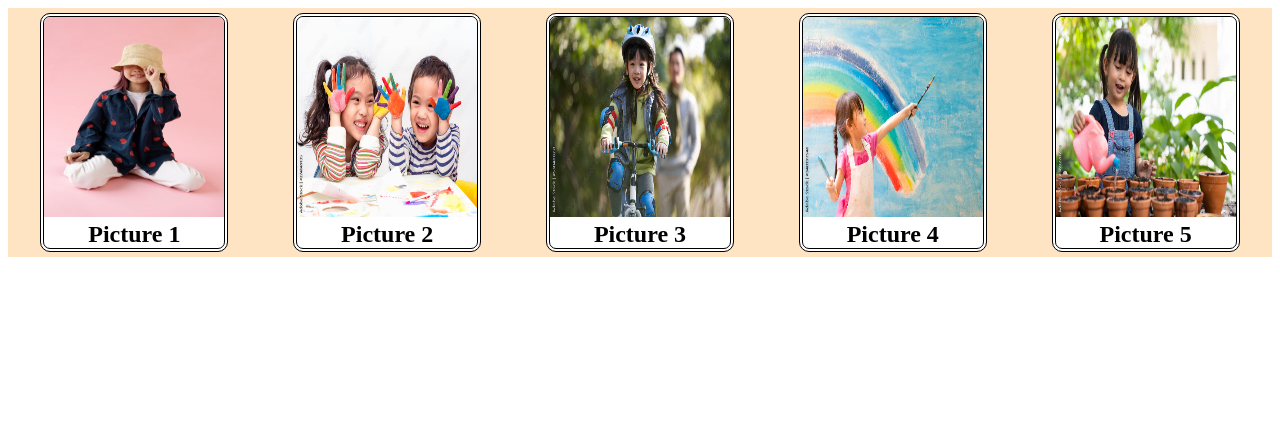
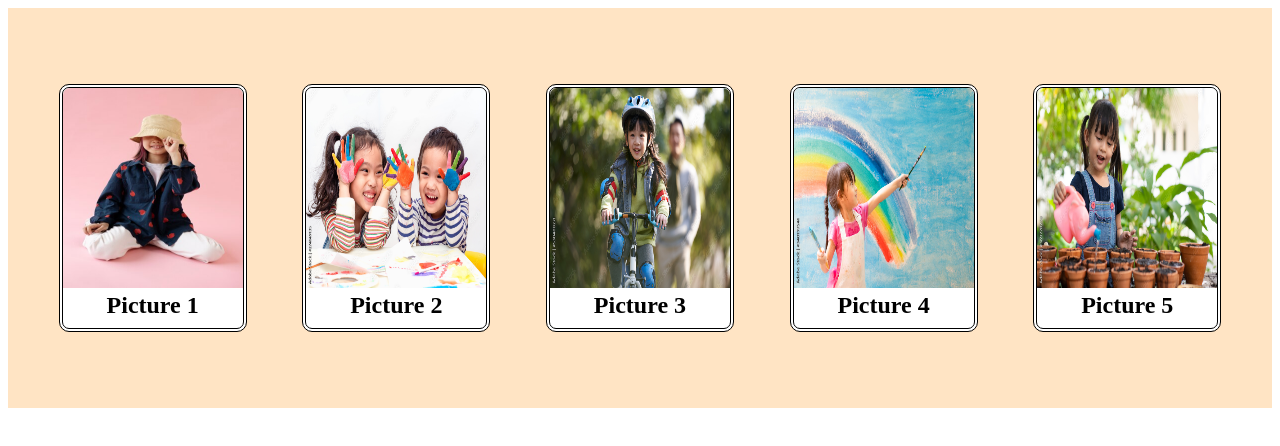
Before and after one commit to Aastha7378/Assign-20, a plain HTML site: page index.html in a window 1280 px wide. Drawn offline with Linux system fonts and the light colour scheme.

Commit message:
flex wrap added

```diff
--- a/index.html
+++ b/index.html
@@ -10,10 +10,15 @@
             background-color: bisque;
             flex-direction: row;
             justify-content: space-around;
+            justify-content: space-evenly;
+            align-items: center;
+            height: 400px;
+            flex-wrap: wrap;
         }
 
         .card{
             width: 180px;
+            height: 240px;
             border: 4px double black;
             border-radius: 10px;
             margin: 5px;
```
